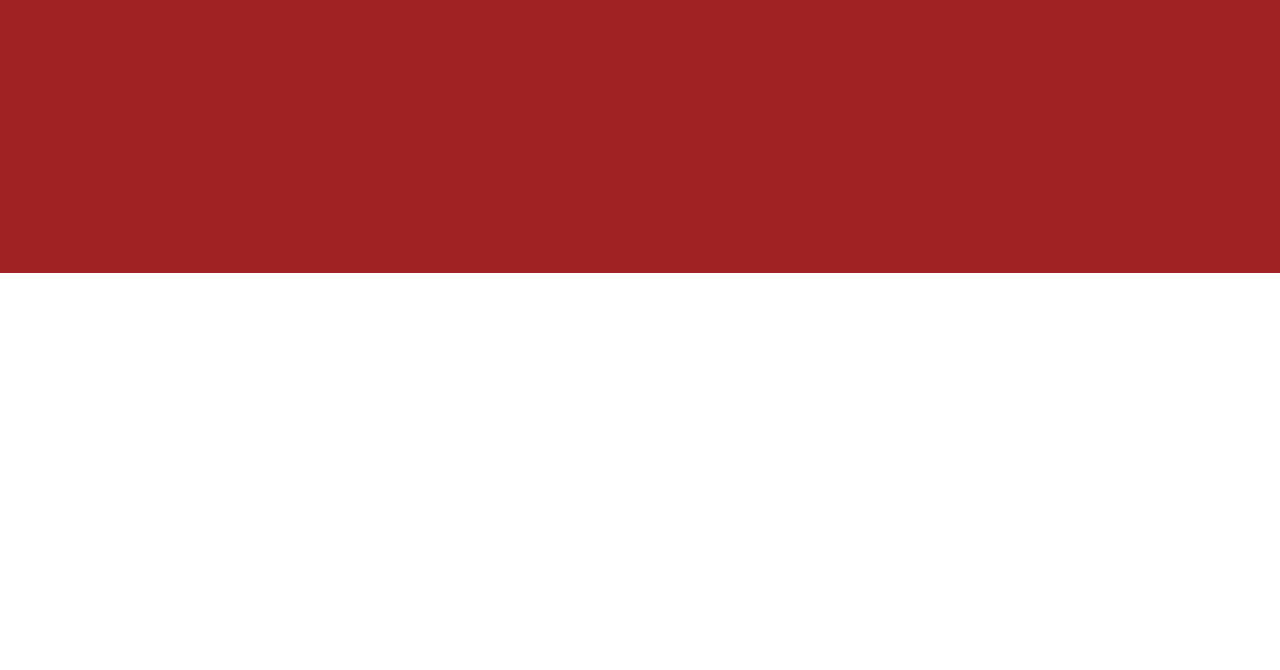
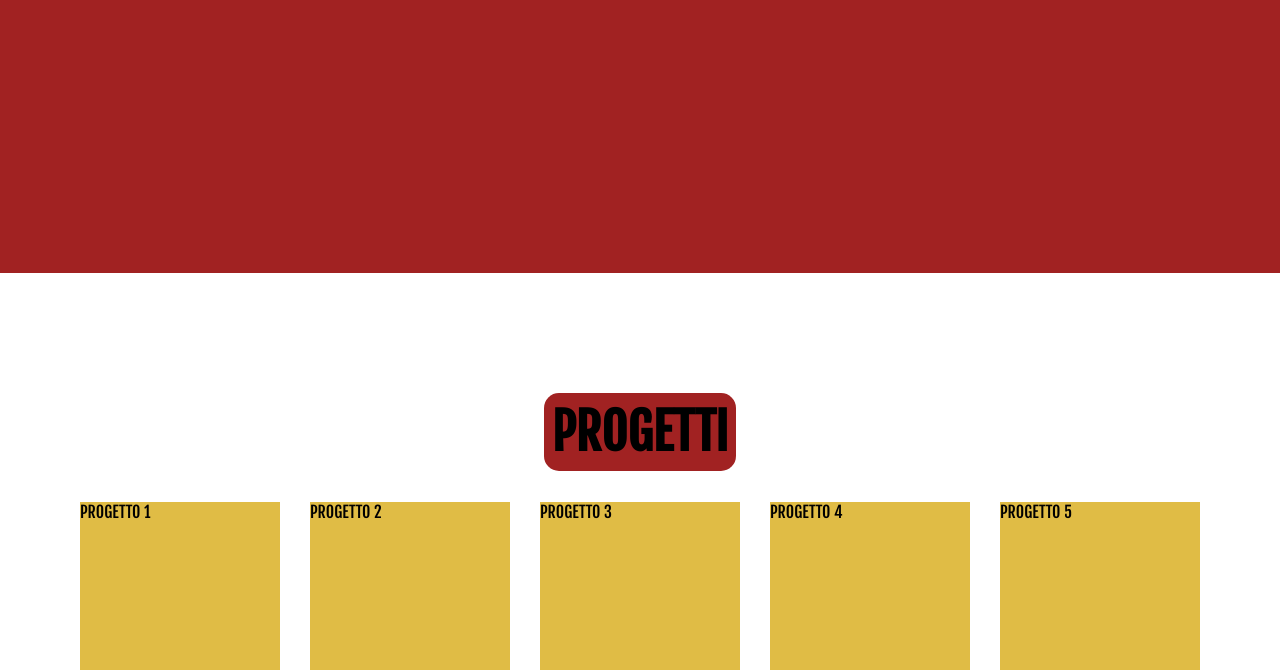
Before and after one commit to ZakJam/Sito-personale, a plain HTML site: page index.html in a window 1280 px wide. Shown: the part 2127-2797 px from the top of the page. Before the commit the page ends 2400 px from the top, so only its background shows below. Drawn offline with Linux system fonts and the light colour scheme.

Commit message:
realizzato progetti

```diff
--- a/assets/sass/portfolio.scss
+++ b/assets/sass/portfolio.scss
@@ -36,6 +36,10 @@ body {
   background-color: white;
   z-index: 1;
   padding: 5px;
+  border: 1px black solid;
+  border-left: none;
+  border-right: none;
+  border-top: none;
   img {
     width: 150px;
     height: 100px;
@@ -205,3 +209,47 @@ a {
     border: 1px black solid;
   }
 }
+/*------------------PROGETTI-------------------------------*/
+.progetti {
+  height: 100vh;
+  background-color: white;
+  display: flex;
+  flex-direction: column;
+  align-items: center;
+
+  h1 {
+    font-size: 50px;
+    position: relative;
+    top: 15vh;
+    padding: 8px;
+    background-color: rgb(161, 34, 34);
+    border-radius: 15px;
+  }
+}
+.divprogetti {
+  width: 95vw;
+  height: 70vh;
+  position: relative;
+  top: 17vh;
+  display: flex;
+  flex-direction: row;
+  flex-wrap: wrap;
+  justify-content: center;
+}
+
+.divpro {
+  margin: 15px 15px;
+  height: 200px;
+  width: 200px;
+  background-color: rgb(224, 188, 69);
+}
+.div {
+  display: flex;
+  flex-direction: column;
+  align-items: center;
+  p {
+    height: 30px;
+    background-color: rgb(133, 106, 20);
+    width: 200px;
+  }
+}
--- a/index.html
+++ b/index.html
@@ -105,5 +105,19 @@ progetti che ho svolto.</p>
 
 </div>
 </div>
+<!-----------------PROGETTI------------------------------->
+<div class="progetti">
+<h1>PROGETTI</h1>
+<div class="divprogetti">
+<div class="div"> <div class="divpro">PROGETTO 1 </div> <div><p>Spiegazione</p></div></div>
+<div class="div"> <div class="divpro">PROGETTO 2 </div> <div><p>Spiegazione</p></div></div>
+<div class="div"> <div class="divpro">PROGETTO 3 </div> <div><p>Spiegazione</p></div></div>
+<div class="div"> <div class="divpro">PROGETTO 4 </div> <div><p>Spiegazione</p></div></div>
+<div class="div"> <div class="divpro">PROGETTO 5 </div> <div><p>Spiegazione</p></div></div>
+<div class="div"> <div class="divpro">PROGETTO 6 </div> <div><p>Spiegazione</p></div></div>
+
+</div>
+</div>
+
   </body>
 </html>
```
Also changed, not shown: assets/css/portfolio.css, 1 other file.
